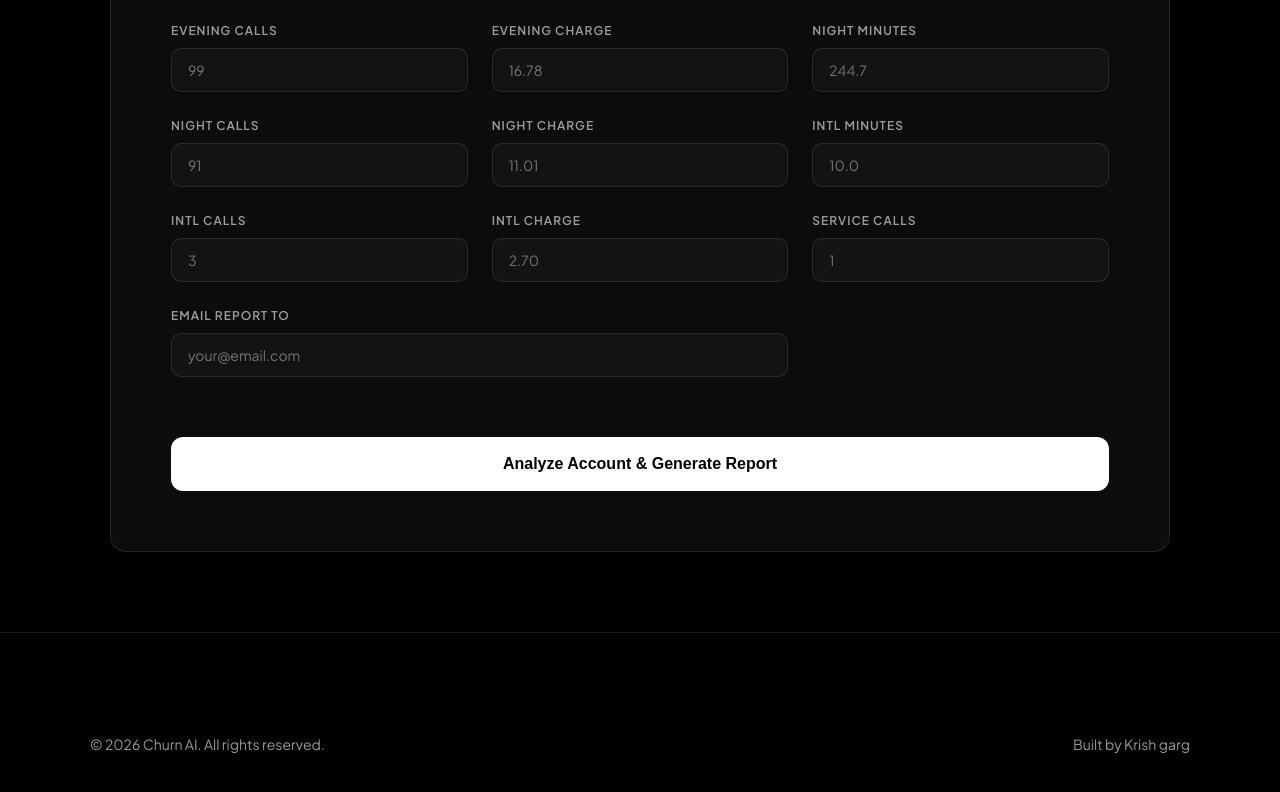
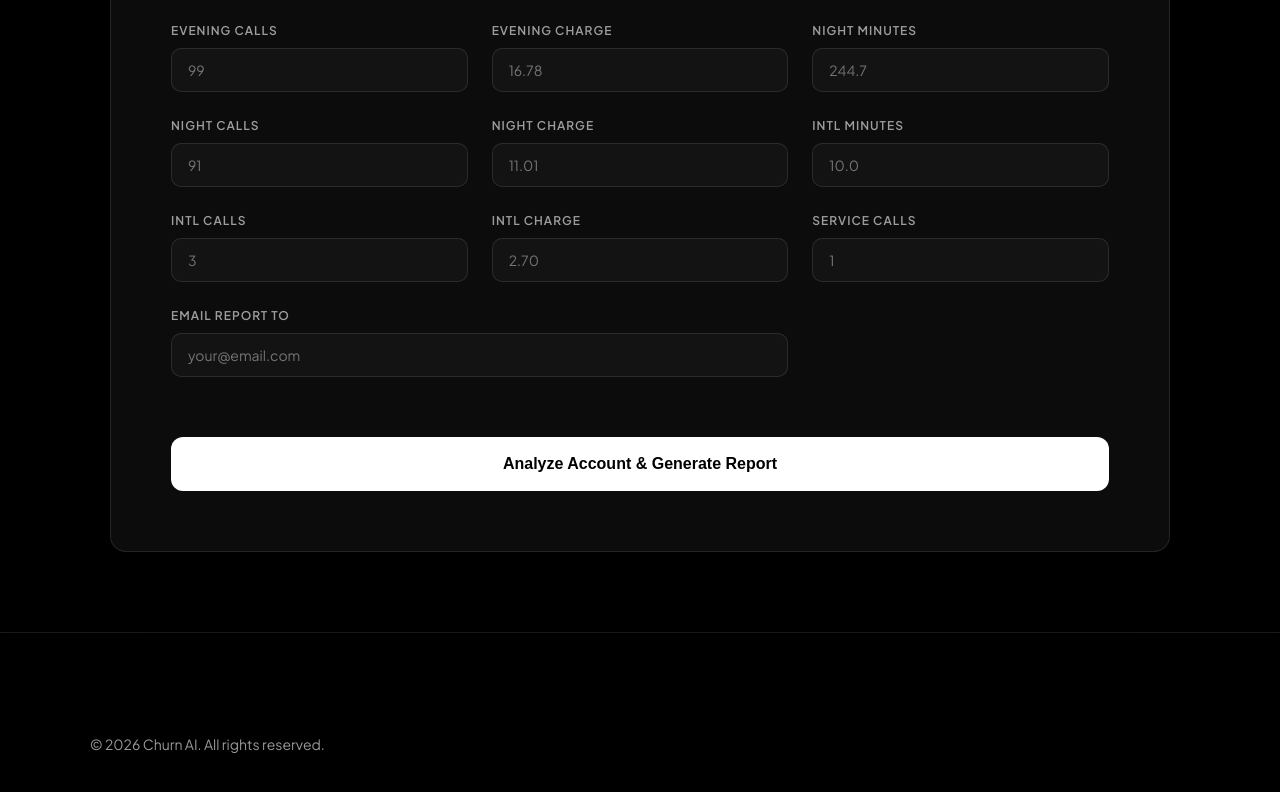
Before and after one commit to krishgarg-code/genai2_frontend, a plain HTML site: page index.html in a window 1280 px wide. Shown: the part 1155-1947 px from the top of the page. Drawn offline with Linux system fonts and the light colour scheme.

Commit message:
minor change in frontend

```diff
--- a/index.html
+++ b/index.html
@@ -147,7 +147,7 @@
     <footer>
         <div class="footer-content">
             <p>&copy; 2026 Churn AI. All rights reserved.</p>
-            <p>Built by Krish garg</p>
+
         </div>
     </footer>
 
@@ -249,6 +249,11 @@
             formData.forEach((value, key) => {
                 data[key] = isNaN(value) || value === "" ? value : Number(value);
             });
+
+
+
+// ---------------------------------------------------------------------------------------------------------------
+
 
             try {
                 const response = await fetch("https://genai1234.app.n8n.cloud/webhook/churn-predict", {
```
